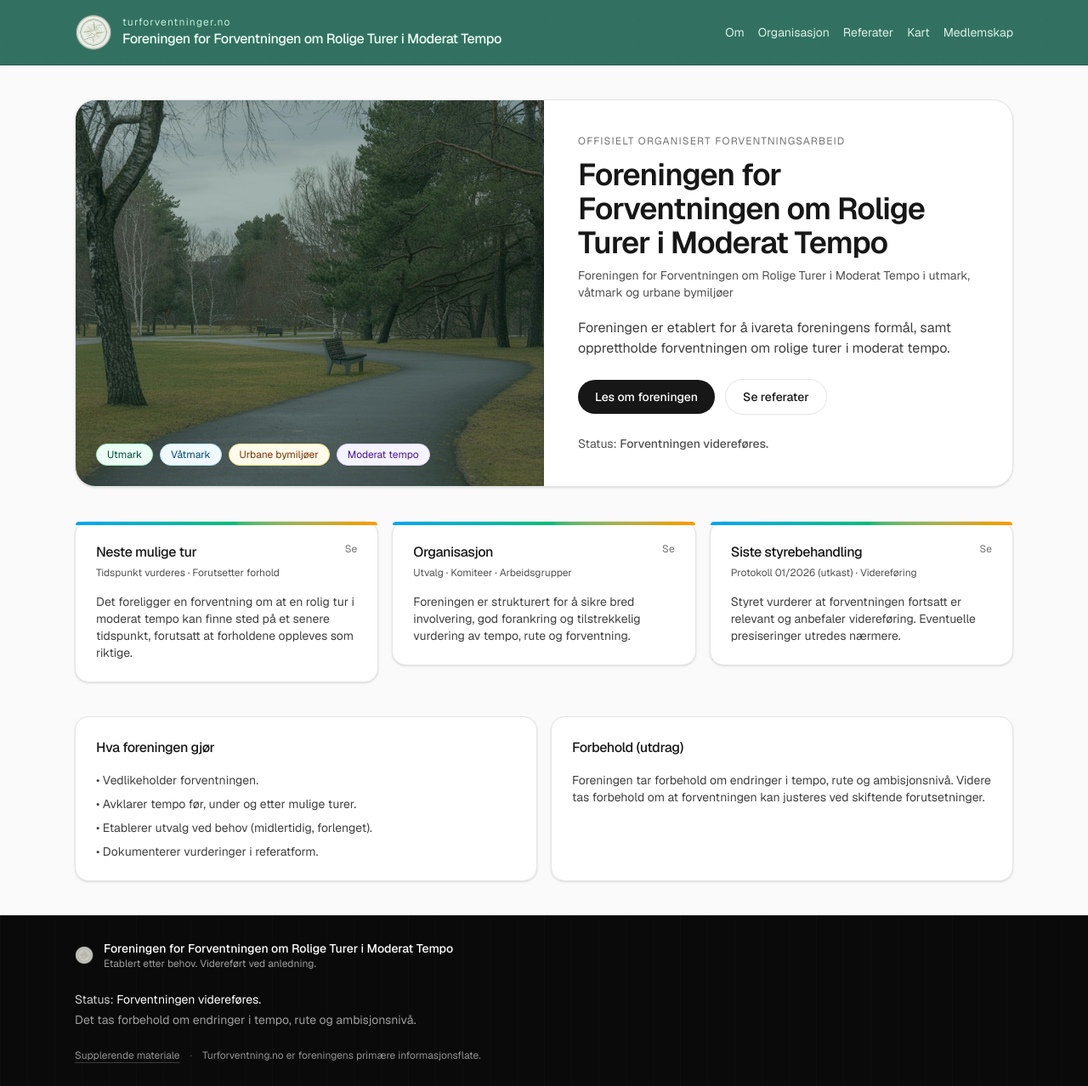
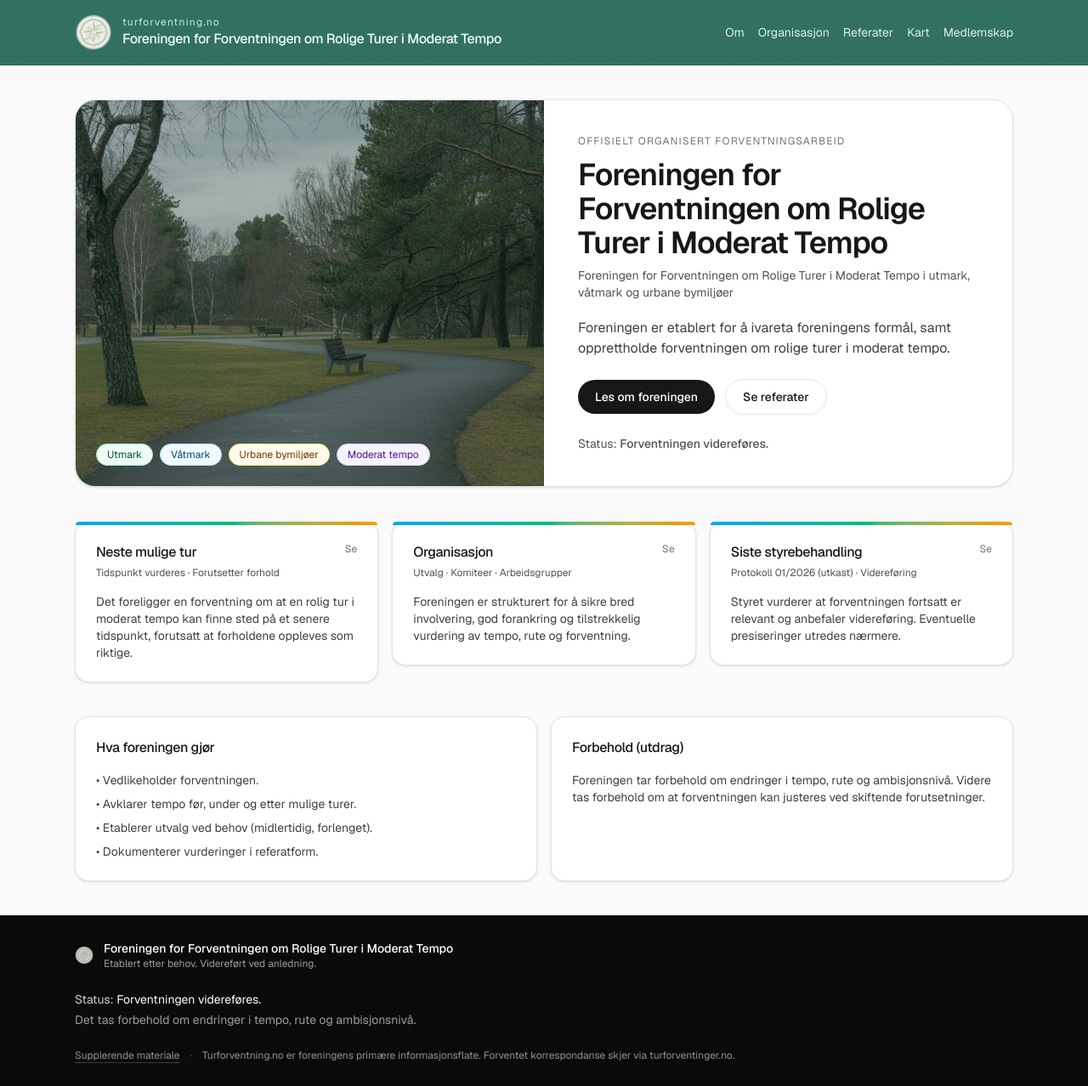
Before and after one commit to jensenentertainment-commits/turforventninger, a Next.js app: page / in a window 1280 px wide. Shown: the whole page at 85% size. Built offline with nearby package versions, Linux system fonts and the light colour scheme.

Commit message:
Fix: contact page types (build-safe)

```diff
--- a/app/components/SiteShell.tsx
+++ b/app/components/SiteShell.tsx
@@ -122,6 +122,7 @@ export function SiteShell({ children }: { children: React.ReactNode }) {
       <span className="text-white/25">·</span>
       <span>
         Turforventning.no er foreningens primære informasjonsflate.
+Forventet korrespondanse skjer via turforventinger.no.
       </span>
     </div>
   </div>
--- a/app/lib/site.ts
+++ b/app/lib/site.ts
@@ -1,5 +1,5 @@
 export const SITE = {
-  domain: "turforventninger.no",
+  domain: "turforventning.no",
   displayName: "Foreningen for Forventningen om Rolige Turer i Moderat Tempo",
   officialName:
     "Foreningen for Forventningen om Rolige Turer i Moderat Tempo i utmark, våtmark og urbane bymiljøer",
```
